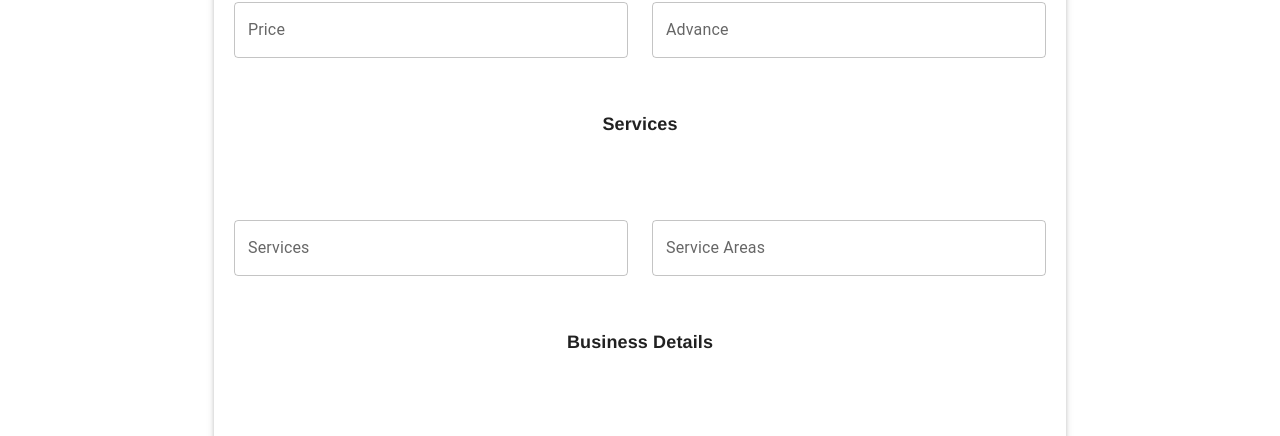
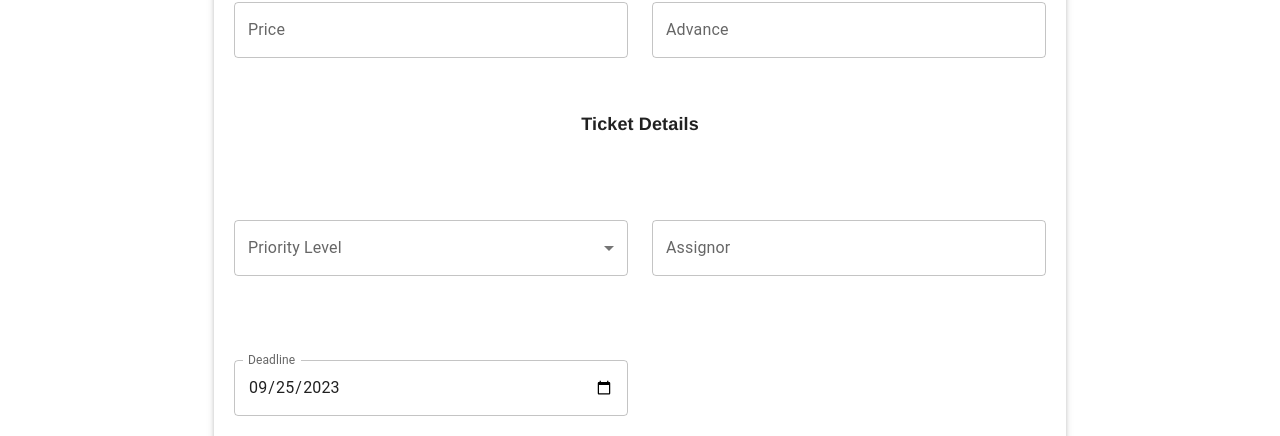
Before and after one commit to ShabiGardezi/crm, a React (Create React App) app: page /wordpressform in a window 1280 px wide. Shown: the part 280-716 px from the top of the page. Built offline with nearby package versions, Linux system fonts and the light colour scheme; no server answers.

Commit message:
added ticket details in form

```diff
--- a/src/pages/Departments/CustomDevelopment.jsx
+++ b/src/pages/Departments/CustomDevelopment.jsx
@@ -6,12 +6,15 @@ import {
   TextField,
   Button,
   Paper,
+  MenuItem,
 } from "@mui/material";
 import Header from "../Header";
 import "../../styles/formsCommon.css";
 
 //create field for image upload and on handle it on handleSubmit function
 const CustomDevelopment = () => {
+  const user = JSON.parse(localStorage.getItem("user"));
+
   const [formData, setFormData] = useState({
     profilePhoto: "",
     coverPhoto: "",
@@ -26,6 +29,9 @@ const CustomDevelopment = () => {
     referralwebsite: "",
     price: "",
     advanceprice: "",
+    assignor: user?.username || "",
+    priorityLevel: "",
+    dueDate: new Date().toISOString().substr(0, 10), // Initialize with the current date in yyyy-mm-dd format
   });
 
   const handleChange = (event) => {
@@ -83,6 +89,43 @@ const CustomDevelopment = () => {
                   name="advanceprice"
                   value={formData.advanceprice}
                   onChange={handleChange}
+                />
+              </Grid>
+              <Grid item xs={12}>
+                <Typography variant="h6">Ticket Details</Typography>
+              </Grid>
+              <Grid item xs={6}>
+                <TextField
+                  label="Priority Level"
+                  fullWidth
+                  name="priorityLevel"
+                  value={formData.priorityLevel}
+                  onChange={handleChange}
+                  select
+                >
+                  <MenuItem value="Low">Low</MenuItem>
+                  <MenuItem value="Moderate">Moderate</MenuItem>
+                  <MenuItem value="High">High</MenuItem>
+                </TextField>
+              </Grid>
+              <Grid item xs={6}>
+                <TextField
+                  label="Assignor"
+                  fullWidth
+                  name="assignor"
+                  value={formData.assignor}
+                  onChange={handleChange}
+                />
+              </Grid>
+              <Grid item xs={6} style={formStyle}>
+                <TextField
+                  label="Deadline"
+                  fullWidth
+                  name="dueDate"
+                  value={formData.dueDate}
+                  onChange={handleChange}
+                  type="date"
+                  defaultValue={new Date()}
                 />
               </Grid>
               <Grid item xs={12}>
--- a/src/pages/Departments/LocalSEO.jsx
+++ b/src/pages/Departments/LocalSEO.jsx
@@ -6,10 +6,12 @@ import {
   TextField,
   Button,
   Paper,
+  MenuItem,
 } from "@mui/material";
 import Header from "../Header";
 import "../../styles/formsCommon.css";
 const LocalSeoForm = () => {
+  const user = JSON.parse(localStorage.getItem("user"));
   const [formData, setFormData] = useState({
     services: "",
     serviceAreas: "",
@@ -28,6 +30,9 @@ const LocalSeoForm = () => {
     monthlyBlogsRequirement: "",
     price: "",
     advanceprice: "",
+    assignor: user?.username || "",
+    priorityLevel: "",
+    dueDate: new Date().toISOString().substr(0, 10), // Initialize with the current date in yyyy-mm-dd format
   });
 
   const handleChange = (event) => {
@@ -79,6 +84,43 @@ const LocalSeoForm = () => {
                   name="advanceprice"
                   value={formData.advanceprice}
                   onChange={handleChange}
+                />
+              </Grid>
+              <Grid item xs={12}>
+                <Typography variant="h6">Ticket Details</Typography>
+              </Grid>
+              <Grid item xs={6}>
+                <TextField
+                  label="Priority Level"
+                  fullWidth
+                  name="priorityLevel"
+                  value={formData.priorityLevel}
+                  onChange={handleChange}
+                  select
+                >
+                  <MenuItem value="Low">Low</MenuItem>
+                  <MenuItem value="Moderate">Moderate</MenuItem>
+                  <MenuItem value="High">High</MenuItem>
+                </TextField>
+              </Grid>
+              <Grid item xs={6}>
+                <TextField
+                  label="Assignor"
+                  fullWidth
+                  name="assignor"
+                  value={formData.assignor}
+                  onChange={handleChange}
+                />
+              </Grid>
+              <Grid item xs={6} style={formStyle}>
+                <TextField
+                  label="Deadline"
+                  fullWidth
+                  name="dueDate"
+                  value={formData.dueDate}
+                  onChange={handleChange}
+                  type="date"
+                  defaultValue={new Date()}
                 />
               </Grid>
               {/* Services */}
--- a/src/pages/Departments/PaidMarketing.jsx
+++ b/src/pages/Departments/PaidMarketing.jsx
@@ -6,11 +6,14 @@ import {
   TextField,
   Button,
   Paper,
+  MenuItem,
 } from "@mui/material";
 import Header from "../Header";
 import "../../styles/formsCommon.css";
 
 const PaidMarketing = () => {
+  const user = JSON.parse(localStorage.getItem("user"));
+
   const [formData, setFormData] = useState({
     adAccountAccess: "",
     dailyBudget: "",
@@ -19,6 +22,9 @@ const PaidMarketing = () => {
     comments: "",
     price: "",
     advanceprice: "",
+    assignor: user?.username || "",
+    priorityLevel: "",
+    dueDate: new Date().toISOString().substr(0, 10), // Initialize with the current date in yyyy-mm-dd format
   });
 
   const handleChange = (event) => {
@@ -75,6 +81,43 @@ const PaidMarketing = () => {
                 name="advanceprice"
                 value={formData.advanceprice}
                 onChange={handleChange}
+              />
+            </Grid>
+            <Grid item xs={12}>
+              <Typography variant="h6">Ticket Details</Typography>
+            </Grid>
+            <Grid item xs={6}>
+              <TextField
+                label="Priority Level"
+                fullWidth
+                name="priorityLevel"
+                value={formData.priorityLevel}
+                onChange={handleChange}
+                select
+              >
+                <MenuItem value="Low">Low</MenuItem>
+                <MenuItem value="Moderate">Moderate</MenuItem>
+                <MenuItem value="High">High</MenuItem>
+              </TextField>
+            </Grid>
+            <Grid item xs={6}>
+              <TextField
+                label="Assignor"
+                fullWidth
+                name="assignor"
+                value={formData.assignor}
+                onChange={handleChange}
+              />
+            </Grid>
+            <Grid item xs={6} style={formStyle}>
+              <TextField
+                label="Deadline"
+                fullWidth
+                name="dueDate"
+                value={formData.dueDate}
+                onChange={handleChange}
+                type="date"
+                defaultValue={new Date()}
               />
             </Grid>
             <Grid container spacing={3}>
--- a/src/pages/Departments/Review.jsx
+++ b/src/pages/Departments/Review.jsx
@@ -6,11 +6,14 @@ import {
   TextField,
   Button,
   Paper,
+  MenuItem,
 } from "@mui/material";
 import Header from "../Header";
 import "../../styles/formsCommon.css";
 
 const Reviews = () => {
+  const user = JSON.parse(localStorage.getItem("user"));
+
   const [formData, setFormData] = useState({
     services: "",
     serviceAreas: "",
@@ -30,6 +33,9 @@ const Reviews = () => {
     dailybudget: "",
     price: "",
     advanceprice: "",
+    assignor: user?.username || "",
+    priorityLevel: "",
+    dueDate: new Date().toISOString().substr(0, 10), // Initialize with the current date in yyyy-mm-dd format
   });
 
   const handleChange = (event) => {
@@ -85,6 +91,43 @@ const Reviews = () => {
                   name="advanceprice"
                   value={formData.advanceprice}
                   onChange={handleChange}
+                />
+              </Grid>
+              <Grid item xs={12}>
+                <Typography variant="h6">Ticket Details</Typography>
+              </Grid>
+              <Grid item xs={6}>
+                <TextField
+                  label="Priority Level"
+                  fullWidth
+                  name="priorityLevel"
+                  value={formData.priorityLevel}
+                  onChange={handleChange}
+                  select
+                >
+                  <MenuItem value="Low">Low</MenuItem>
+                  <MenuItem value="Moderate">Moderate</MenuItem>
+                  <MenuItem value="High">High</MenuItem>
+                </TextField>
+              </Grid>
+              <Grid item xs={6}>
+                <TextField
+                  label="Assignor"
+                  fullWidth
+                  name="assignor"
+                  value={formData.assignor}
+                  onChange={handleChange}
+                />
+              </Grid>
+              <Grid item xs={6} style={formStyle}>
+                <TextField
+                  label="Deadline"
+                  fullWidth
+                  name="dueDate"
+                  value={formData.dueDate}
+                  onChange={handleChange}
+                  type="date"
+                  defaultValue={new Date()}
                 />
               </Grid>
               {/* Services */}
--- a/src/pages/Departments/SocialMedia.jsx
+++ b/src/pages/Departments/SocialMedia.jsx
@@ -6,6 +6,7 @@ import {
   TextField,
   Button,
   Paper,
+  MenuItem,
 } from "@mui/material";
 import Header from "../Header";
 import "../../styles/globalfont.css";
@@ -13,6 +14,8 @@ import "../../styles/formsCommon.css";
 
 //create field for image upload and on handle it on handleSubmit function
 const SocialMediaForm = () => {
+  const user = JSON.parse(localStorage.getItem("user"));
+
   const [formData, setFormData] = useState({
     ProfilePhotos: "",
     coverPhoto: "",
@@ -33,6 +36,8 @@ const SocialMediaForm = () => {
     monthlyBlogsRequirement: "",
     price: "",
     advanceprice: "",
+    assignor: user?.username || "",
+    priorityLevel: "",
   });
 
   const handleChange = (event) => {
@@ -88,6 +93,32 @@ const SocialMediaForm = () => {
                 />
               </Grid>
               {/* Services */}
+              <Grid item xs={12}>
+                <Typography variant="h6">Ticket Details</Typography>
+              </Grid>
+              <Grid item xs={6}>
+                <TextField
+                  label="Priority Level"
+                  fullWidth
+                  name="priorityLevel"
+                  value={formData.priorityLevel}
+                  onChange={handleChange}
+                  select
+                >
+                  <MenuItem value="Low">Low</MenuItem>
+                  <MenuItem value="Moderate">Moderate</MenuItem>
+                  <MenuItem value="High">High</MenuItem>
+                </TextField>
+              </Grid>
+              <Grid item xs={6}>
+                <TextField
+                  label="Assignor"
+                  fullWidth
+                  name="assignor"
+                  value={formData.assignor}
+                  onChange={handleChange}
+                />
+              </Grid>
               <Grid item xs={12}>
                 <Typography variant="h6">Services</Typography>
               </Grid>
--- a/src/pages/Departments/WebSEO.jsx
+++ b/src/pages/Departments/WebSEO.jsx
@@ -40,9 +40,9 @@ const WebSeoForm = () => {
     monthlyBlogsRequirement: "",
     price: "",
     advanceprice: "",
-    dueDate: null, // Initialize dueDate as null
     assignor: user?.username || "",
     priorityLevel: "",
+    dueDate: new Date().toISOString().substr(0, 10), // Initialize with the current date in yyyy-mm-dd format
   });
 
   const handleChange = (event) => {
@@ -52,12 +52,7 @@ const WebSeoForm = () => {
       [name]: value,
     });
   };
-  const handleDueDateChange = (date) => {
-    setFormData({
-      ...formData,
-      dueDate: date,
-    });
-  };
+
   const handleSubmit = (event) => {
     event.preventDefault();
     // Handle form submission here, you can send the formData to your server or perform other actions.
@@ -134,15 +129,17 @@ const WebSeoForm = () => {
                   onChange={handleChange}
                 />
               </Grid>
-              {/* <Grid item xs={6}>
-                <DatePicker
-                  label="Due Date"
+              <Grid item xs={6} style={formStyle}>
+                <TextField
+                  label="Deadline"
                   fullWidth
+                  name="dueDate"
                   value={formData.dueDate}
-                  onChange={handleDueDateChange}
-                  renderInput={(params) => <TextField {...params} />}
+                  onChange={handleChange}
+                  type="date"
+                  defaultValue={new Date()}
                 />
-              </Grid> */}
+              </Grid>
 
               <Grid item xs={12}>
                 <Typography variant="h6">SEO Information</Typography>
--- a/src/pages/Departments/Wordpress.jsx
+++ b/src/pages/Departments/Wordpress.jsx
@@ -6,12 +6,14 @@ import {
   TextField,
   Button,
   Paper,
+  MenuItem,
 } from "@mui/material";
 import Header from "../Header";
 import "../../styles/formsCommon.css";
 
 //create field for image upload and on handle it on handleSubmit function
 const WordPress = () => {
+  const user = JSON.parse(localStorage.getItem("user"));
   const [formData, setFormData] = useState({
     profilePhoto: "",
     coverPhoto: "",
@@ -26,6 +28,9 @@ const WordPress = () => {
     referralwebsite: "",
     price: "",
     advanceprice: "",
+    assignor: user?.username || "",
+    priorityLevel: "",
+    dueDate: new Date().toISOString().substr(0, 10), // Initialize with the current date in yyyy-mm-dd format
   });
 
   const handleChange = (event) => {
@@ -83,6 +88,43 @@ const WordPress = () => {
                   name="advanceprice"
                   value={formData.advanceprice}
                   onChange={handleChange}
+                />
+              </Grid>
+              <Grid item xs={12}>
+                <Typography variant="h6">Ticket Details</Typography>
+              </Grid>
+              <Grid item xs={6}>
+                <TextField
+                  label="Priority Level"
+                  fullWidth
+                  name="priorityLevel"
+                  value={formData.priorityLevel}
+                  onChange={handleChange}
+                  select
+                >
+                  <MenuItem value="Low">Low</MenuItem>
+                  <MenuItem value="Moderate">Moderate</MenuItem>
+                  <MenuItem value="High">High</MenuItem>
+                </TextField>
+              </Grid>
+              <Grid item xs={6}>
+                <TextField
+                  label="Assignor"
+                  fullWidth
+                  name="assignor"
+                  value={formData.assignor}
+                  onChange={handleChange}
+                />
+              </Grid>
+              <Grid item xs={6} style={formStyle}>
+                <TextField
+                  label="Deadline"
+                  fullWidth
+                  name="dueDate"
+                  value={formData.dueDate}
+                  onChange={handleChange}
+                  type="date"
+                  defaultValue={new Date()}
                 />
               </Grid>
               <Grid item xs={12}>
@@ -195,19 +237,6 @@ const WordPress = () => {
                   multiline
                 />
               </Grid>
-              <Grid item xs={12} style={formStyle}>
-                <Typography variant="h6" style={{ marginTop: "20px" }}>
-                  What Client's Want
-                </Typography>
-                <TextField
-                  label="Give Details"
-                  fullWidth
-                  name="comments"
-                  value={formData.comments}
-                  onChange={handleChange}
-                  multiline
-                />
-              </Grid>
               {/* Add more fields for Business Details */}
             </Grid>
             <Button
```
